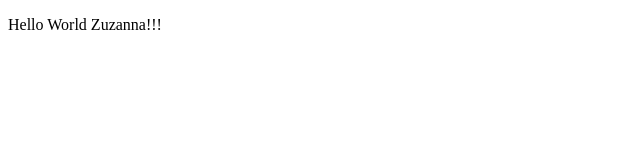
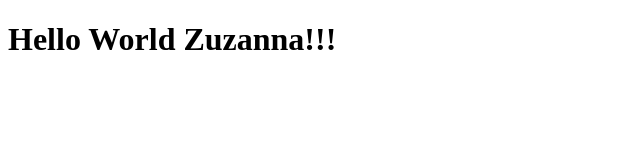
Before and after one commit to Zuzanna06/test-git, a plain HTML site: page index.html in a window 1280 px wide. Shown: the whole page, without its empty margins (0-640 px from the left). Drawn offline with Linux system fonts and the light colour scheme.

Commit message:
Update index.html
h1

```diff
--- a/index.html
+++ b/index.html
@@ -7,6 +7,8 @@
     <title>Hello World</title>
 </head>
 <body>
-    <p>Hello World Zuzanna!!!</p>
+    <h1>
+    Hello World Zuzanna!!!
+    </h1>
 </body>
 </html>
```
